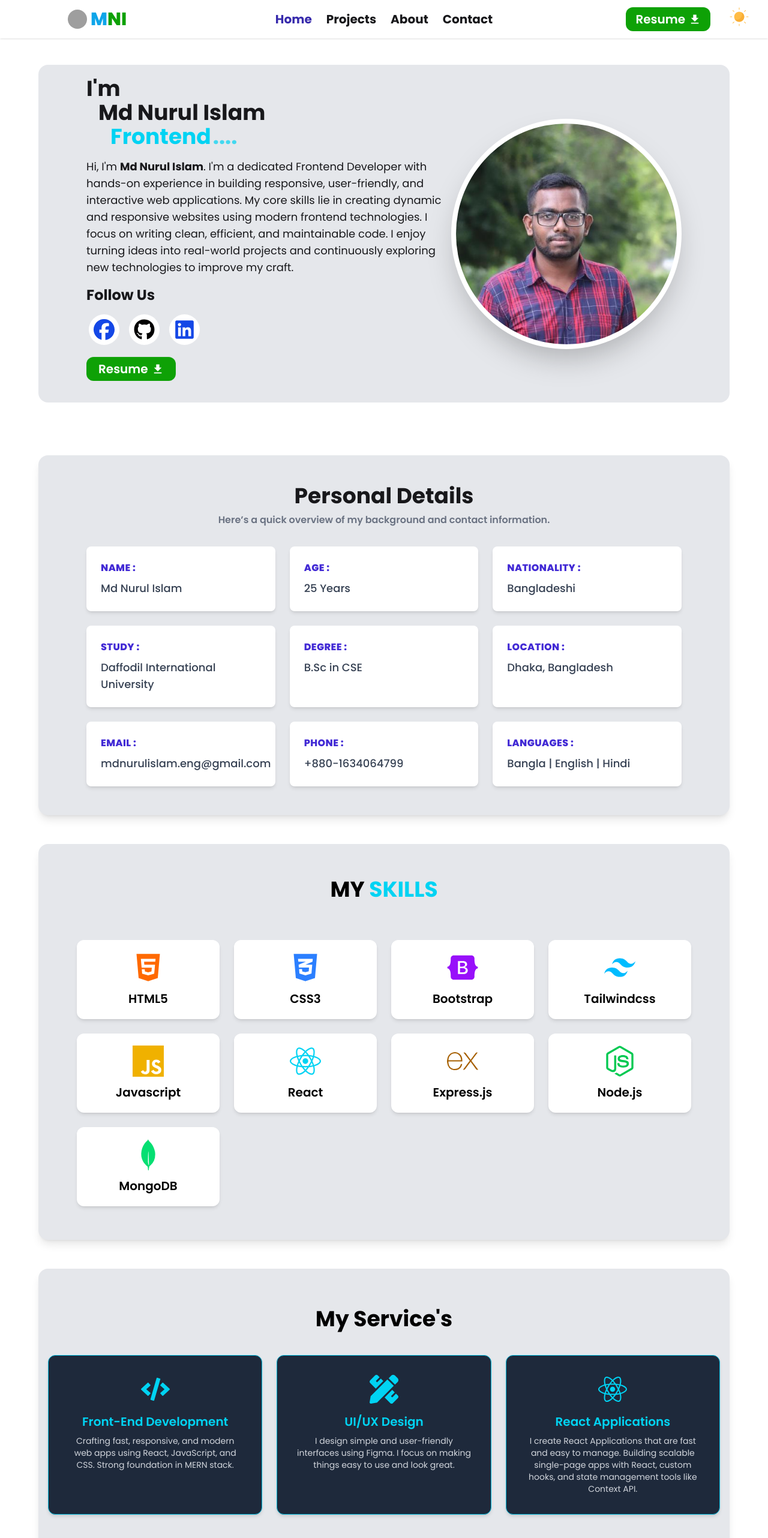
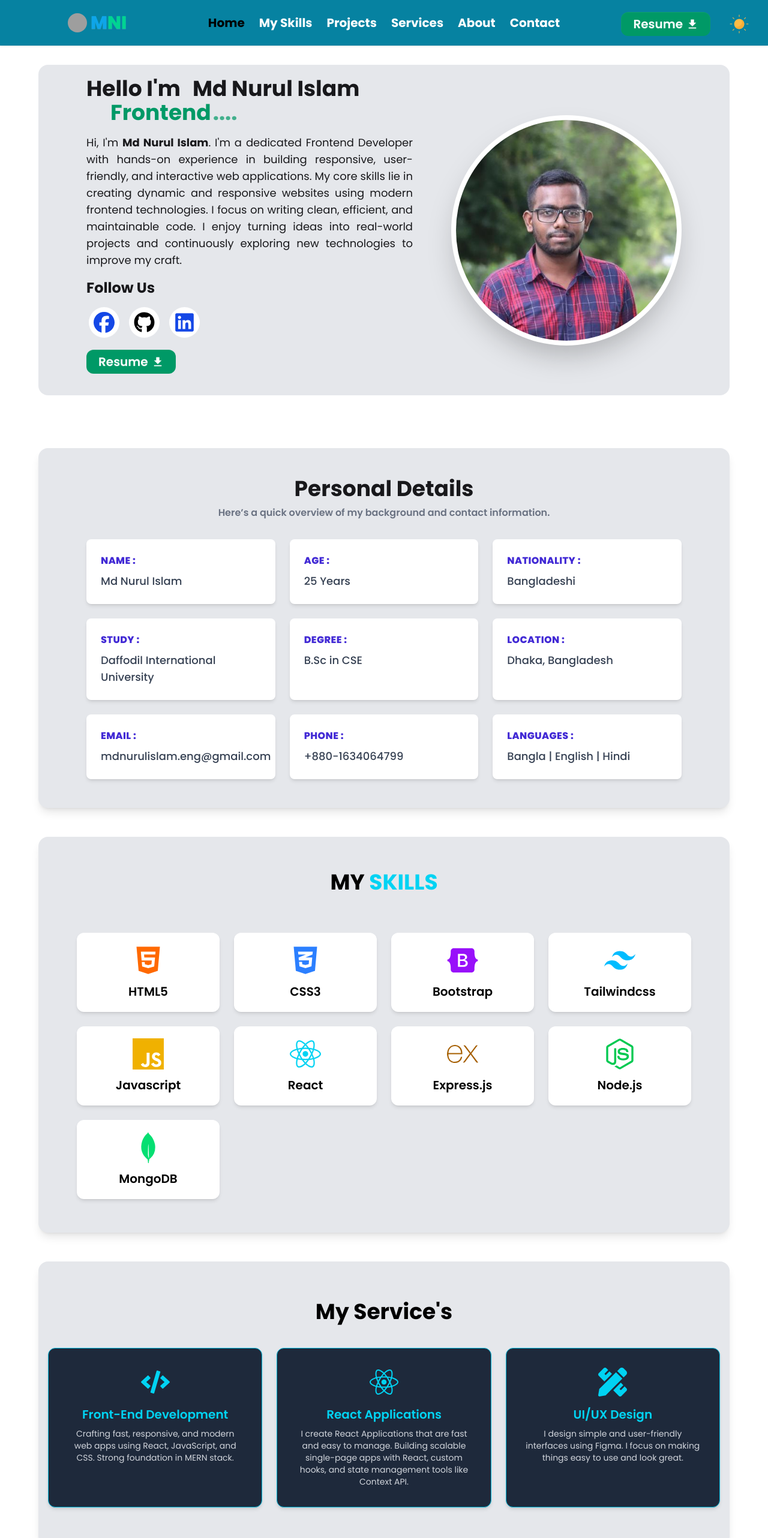
Before and after one commit to MdNurulIslam99/Md_Nurul_Islam_Portfolio, a React (Vite) app: page / in a window 1280 px wide. Shown: the top 2564 px of the page at 60% size. Built offline with nearby package versions, Linux system fonts and the light colour scheme; grey boxes are pictures that could not be loaded.

Commit message:
updated navber skills service section

```diff
--- a/package.json
+++ b/package.json
@@ -12,6 +12,7 @@
   "dependencies": {
     "@tailwindcss/vite": "^4.1.11",
     "aos": "^2.3.4",
+    "framer-motion": "^12.23.12",
     "react": "^19.1.0",
     "react-dom": "^19.1.0",
     "react-icons": "^5.5.0",
--- a/src/components/About/About.jsx
+++ b/src/components/About/About.jsx
@@ -22,7 +22,7 @@ const About = () => {
   return (
     <div className="mt-5 mb-10  max-w-screen-2xl mx-auto md:px-7 lg:px-16 px-2 md:py-1 ">
       <div className="bg-gray-200 rounded-2xl shadow-lg py-12 px-4 md:px-8 lg:px-20 ">
-        <div className="max-w-6xl mx-auto" data-aos="fade-up">
+        <div className="max-w-7xl mx-auto" data-aos="fade-up">
           <div className="text-center mb-8">
             <h2 className="text-3xl md:text-4xl font-bold mb-2">
               Personal Details
--- a/src/components/Contact/Contact.jsx
+++ b/src/components/Contact/Contact.jsx
@@ -9,12 +9,12 @@ const Contact = () => {
         className=" flex items-center justify-center md:px-4 md:py-10 bg-gray-200 rounded-2xl"
         id="contact"
       >
-        <div className="max-w-6xl w-full bg-[#1E293B] rounded-2xl shadow-xl border border-cyan-500 p-8 md:p-16 grid md:grid-cols-2 gap-10 text-white">
+        <div className="max-w-7xl w-full bg-[#1E293B] rounded-2xl shadow-xl border border-cyan-500 p-8 md:p-16 grid md:grid-cols-2 gap-10 text-white">
           {/* className="max-w-6xl w-full bg-white/5 backdrop-blur-sm rounded-2xl shadow-xl border border-cyan-500 p-8 md:p-16 grid md:grid-cols-2 gap-10 text-white" */}
           {/* Left - Info */}
           <div className="space-y-6">
             <h2 className="text-3xl font-bold text-cyan-400">Contact Me</h2>
-            <p className="text-gray-300">
+            <p className="text-gray-300 text-justify">
               Feel free to get in touch with me.I'm always open to new projects,
               new ideas, and new opportunities. Have something in mind or just
               want to say hello? Feel free to reach out using the form or the
--- a/src/components/HeroSection/HeroSection.jsx
+++ b/src/components/HeroSection/HeroSection.jsx
@@ -1,40 +1,52 @@
 import React from "react";
 import { NavLink } from "react-router";
 import nurul from "../../assets/nurul.jpeg";
-import { FaFacebook, FaGithub, FaLinkedin, FaXTwitter } from "react-icons/fa6";
+import { FaFacebook, FaGithub, FaLinkedin } from "react-icons/fa6";
 import { IoMdDownload } from "react-icons/io";
 import TypewriterText from "../TypewriterText/TypewriterText";
+import { motion } from "framer-motion";
 
 const HeroSection = () => {
   return (
-    <div className="hero bg-gray-200 rounded-2xl mt-5 mb-10  max-w-screen-2xl mx-auto md:px-7 lg:px-16 px-2 md:py-1">
-      <div className="hero-content flex-col lg:flex-row-reverse">
-        <img
+    <div className="hero bg-gray-200 rounded-2xl mt-5 mb-10 max-w-screen-2xl mx-auto md:px-7 lg:px-16 px-2 md:py-1">
+      <div className="hero-content flex-col lg:flex-row-reverse gap-16">
+        {/* ✅ Animate profile image from RIGHT */}
+        <div>
+          <motion.img
             src={nurul}
+            initial={{ x: 200, opacity: 0 }} // start from right
+            animate={{ x: 0, opacity: 1 }} // move to center
+            transition={{ duration: 1, ease: "easeOut" }}
             className="max-w-sm rounded-full shadow-2xl p-2 bg-base-100 w-72 md:w-96 h-72 md:h-96"
           />
+        </div>
+
+        {/* ✅ Animate text from LEFT */}
         <div>
-          {/* <h1 className="lg:text-5xl md:text-4xl text-3xl font-bold mt-3">
-
-            </h1> */}
+          <motion.div
+            initial={{ x: -200, opacity: 0 }} // start from left
+            animate={{ x: 0, opacity: 1 }} // move to center
+            transition={{ duration: 1, ease: "easeOut", delay: 0.2 }}
+          >
             <div>
-            <TypewriterText></TypewriterText>
+              <TypewriterText />
             </div>
-          <p className="py-4 text-lg">
+            <p className="py-4 text-lg text-justify">
               Hi, I'm <strong>Md Nurul Islam</strong>. I'm a dedicated Frontend
               Developer with hands-on experience in building responsive,
-            user-friendly, and interactive web applications. My core skills lie
-            in creating dynamic and responsive websites using modern frontend
-            technologies. I focus on writing clean, efficient, and maintainable
-            code. I enjoy turning ideas into real-world projects and
-            continuously exploring new technologies to improve my craft.
+              user-friendly, and interactive web applications. My core skills
+              lie in creating dynamic and responsive websites using modern
+              frontend technologies. I focus on writing clean, efficient, and
+              maintainable code. I enjoy turning ideas into real-world projects
+              and continuously exploring new technologies to improve my craft.
             </p>
+
             {/* Social Media */}
             <div>
               <h3 className="text-2xl font-bold mb-4">Follow Us</h3>
               <div className="flex space-x-3">
-              <ul className=" px-1 fontMulish text-xl font-bold flex justify-center items-center gap-4 ">
-                <li className="p-2 bg-white  rounded-full">
+                <ul className="px-1 fontMulish text-xl font-bold flex justify-center items-center gap-4">
+                  <li className="p-2 bg-white rounded-full">
                     <NavLink
                       className="text-blue-700"
                       to="https://www.facebook.com/"
@@ -54,19 +66,9 @@ const HeroSection = () => {
                     </NavLink>
                   </li>
 
-                {/* <li className="p-2 bg-white  rounded-full">
+                  <li className="p-2 bg-white rounded-full">
                     <NavLink
-                      className="text-gray-200"
-                      to="https://x.com/"
-                      target="_blank"
-                    >
-                      <FaXTwitter size={35} />
-                    </NavLink>
-                  </li> */}
-
-                <li className="p-2 bg-white  rounded-full">
-                  <NavLink
-                    className="text-blue-700 "
+                      className="text-blue-700"
                       to="https://www.linkedin.com/"
                       target="_blank"
                     >
@@ -76,15 +78,21 @@ const HeroSection = () => {
                 </ul>
               </div>
             </div>
-          <NavLink
-            to="/"
-            className="btn mt-5 mb-4 px-5 btn-active bg-[#0EA106] border-none rounded-xl text-white text-xl font-semibold"
+
+            {/* Resume Button - Downloads & Opens */}
+            <a
+              href="/ResumeOfMdNurulIslam.pdf"
+              download="Resume-of-Md-Nurul-Islam.pdf"
+              target="_blank"
+              rel="noopener noreferrer"
+              className="btn mt-5 mb-4 px-5 btn-active bg-emerald-600 border-none rounded-xl text-white text-xl font-semibold"
             >
               Resume
               <span>
                 <IoMdDownload size={20} />
               </span>
-          </NavLink>
+            </a>
+          </motion.div>
         </div>
       </div>
     </div>
--- a/src/components/MyServices/MyServices.jsx
+++ b/src/components/MyServices/MyServices.jsx
@@ -1,5 +1,6 @@
 import React from "react";
 import { FaCode, FaPencilRuler, FaReact } from "react-icons/fa";
+import { motion } from "framer-motion";
 
 const services = [
   {
@@ -9,43 +10,54 @@ const services = [
       "Crafting fast, responsive, and modern web apps using React, JavaScript, and CSS. Strong foundation in MERN stack.",
   },
   {
+    icon: <FaReact className="text-5xl text-cyan-400 animate-spin-slow" />,
+    title: "React Applications",
+    description:
+      "I create React Applications that are fast and easy to manage. Building scalable single-page apps with React, custom hooks, and state management tools like Context API.",
+  },
+  {
     icon: <FaPencilRuler className="text-5xl text-cyan-400" />,
     title: "UI/UX Design",
     description:
       "I design simple and user-friendly interfaces using Figma. I focus on making things easy to use and look great.",
   },
-  {
-    icon: <FaReact className="text-5xl text-cyan-400 animate-spin-slow" />,
-    title: "React Applications",
-    description:
-      "I create React Applications that are fast and easy to manage. Building scalable single-page apps with React, custom hooks, and state management tools like Context API.",
+];
+
+const cardVariants = {
+  hiddenLeft: { opacity: 0, x: -100 },
+  hiddenRight: { opacity: 0, x: 100 },
+  visible: {
+    opacity: 1,
+    x: 0,
+    transition: { duration: 0.6, ease: "easeOut" },
   },
-];
+};
 
 const MyServices = () => {
   return (
-    /*   bg-[#0F172A] */
     <div className="bg-gray-200 rounded-2xl shadow-lg py-16 px-4" id="services">
-      <div className="max-w-6xl mx-auto">
-        {/* Title */}
+      <div className="max-w-7xl mx-auto">
         <h2 className="text-3xl md:text-4xl font-bold text-center text-black mb-10">
           My <span>Service's</span>
         </h2>
-        {/* <div className="w-24 h-1 bg-cyan-500 mx-auto mb-12"></div> */}
 
-        {/* Service Cards */}
         <div className="grid grid-cols-1 md:grid-cols-3 gap-6">
           {services.map((service, index) => (
-            <div
+            <motion.div
               key={index}
               className="bg-[#1E293B] border border-cyan-500 rounded-xl p-8 shadow-md hover:shadow-cyan-500/50 transition duration-300 text-white text-center hover:scale-[1.03]"
+              initial={index % 2 === 0 ? "hiddenLeft" : "hiddenRight"}
+              whileInView="visible"
+              viewport={{ once: false, amount: 0.3 }} // <-- changed here
+              variants={cardVariants}
+              transition={{ delay: index * 0.3 }}
             >
               <div className="flex justify-center mb-4">{service.icon}</div>
               <h3 className="text-xl font-semibold text-cyan-400 mb-2">
                 {service.title}
               </h3>
               <p className="text-gray-300 text-sm">{service.description}</p>
-            </div>
+            </motion.div>
           ))}
         </div>
       </div>
--- a/src/components/MySkills/MySkills.jsx
+++ b/src/components/MySkills/MySkills.jsx
@@ -73,7 +73,7 @@ const MySkills = () => {
       id="skills"
       data-aos="fade-up"
     >
-      <div className="max-w-6xl mx-auto">
+      <div className="max-w-7xl mx-auto">
         <h2
           className="text-3xl md:text-4xl text-black font-bold mb-6  inline-block text-center w-full"
           data-aos="fade-right"
--- a/src/components/Navbar/Navbar.jsx
+++ b/src/components/Navbar/Navbar.jsx
@@ -7,7 +7,9 @@ const Navbar = () => {
     <>
       <li>
         <NavLink
-          className={({ isActive }) => (isActive ? "text-indigo-800" : "")}
+          className={({ isActive }) =>
+            isActive ? "text-black text-lg font-bold" : "text-white text-lg"
+          }
           to="/"
         >
           <span className="text-xl font-bold">Home</span>
@@ -16,7 +18,20 @@ const Navbar = () => {
 
       <li>
         <NavLink
-          className={({ isActive }) => (isActive ? "text-indigo-800" : "")}
+          className={({ isActive }) =>
+            isActive ? "text-black text-lg font-bold" : "text-white text-lg"
+          }
+          to="/mySkills"
+        >
+          <span className="text-xl font-bold">My Skills</span>
+        </NavLink>
+      </li>
+
+      <li>
+        <NavLink
+          className={({ isActive }) =>
+            isActive ? "text-black text-lg font-bold" : "text-white text-lg"
+          }
           to="/projects"
         >
           <span className="text-xl font-bold">
@@ -27,7 +42,20 @@ const Navbar = () => {
 
       <li>
         <NavLink
-          className={({ isActive }) => (isActive ? "text-indigo-800" : "")}
+          className={({ isActive }) =>
+            isActive ? "text-black text-lg font-bold" : "text-white text-lg"
+          }
+          to="/service"
+        >
+          <span className="text-xl font-bold">Services</span>
+        </NavLink>
+      </li>
+
+      <li>
+        <NavLink
+          className={({ isActive }) =>
+            isActive ? "text-black text-lg font-bold" : "text-white text-lg"
+          }
           to="/about"
         >
           <span className="text-xl font-bold">About</span>
@@ -36,7 +64,9 @@ const Navbar = () => {
 
       <li>
         <NavLink
-          className={({ isActive }) => (isActive ? "text-indigo-800" : "")}
+          className={({ isActive }) =>
+            isActive ? "text-black text-lg font-bold" : "text-white text-lg"
+          }
           to="/contact"
         >
           <span className="text-xl font-bold">
@@ -47,7 +77,7 @@ const Navbar = () => {
     </>
   );
   return (
-    <div className="navbar fixed p-0 bg-base-100 z-50 shadow-sm mx-auto px-8 md:px-12 lg:px-16 xl:px-24">
+    <div className="navbar fixed p-0 bg-[#0682a1] z-50 shadow-sm mx-auto px-8 md:px-12 lg:px-16 xl:px-24">
       <div className="navbar-start">
         <div className="dropdown">
           <div tabIndex={0} role="button" className="btn btn-ghost lg:hidden">
@@ -82,7 +112,7 @@ const Navbar = () => {
           <h1 className=" md:text-3xl text-xl font-bold">
             <strong>
               <span className="text-[#0EA5E9]">M</span>
-              <span className="text-[#0EA106]">NI</span>
+              <span className="text-emerald-400">NI</span>
             </strong>
           </h1>
         </NavLink>
@@ -91,15 +121,19 @@ const Navbar = () => {
         <ul className="menu menu-horizontal px-1">{links}</ul>
       </div>
       <div className="navbar-end">
-        <Link
-          to="/"
-          className="btn  btn-active bg-[#0EA106] border-none rounded-xl text-white md:text-xl  font-semibold"
+        {/* Resume Button - Downloads & Opens */}
+        <a
+          href="/ResumeOfMdNurulIslam.pdf"
+          download="Resume-of-Md-Nurul-Islam.pdf"
+          target="_blank"
+          rel="noopener noreferrer"
+          className="btn mt-5 mb-4 px-5 btn-active bg-emerald-600 border-none rounded-xl text-white text-xl font-semibold"
         >
           Resume
           <span>
             <IoMdDownload size={20} />
           </span>
-        </Link>
+        </a>
       </div>
     </div>
   );
--- a/src/components/ThemeSwitch/ThemeSwitch.jsx
+++ b/src/components/ThemeSwitch/ThemeSwitch.jsx
@@ -7,7 +7,7 @@ function ThemeSwitch() {
   const { theme, toggleTheme } = useTheme();
 
   return (
-    <div className="fixed top-4 right-42 z-52  md:top-3 md:right-2 lg:right-8 cursor-pointer">
+    <div className="fixed top-4 right-42 z-52  md:top-6 md:right-2 lg:right-8 cursor-pointer">
       <div onClick={toggleTheme}>
         {theme === "light" ? (
           <img src={dayMode} alt="day mode" className="w-8 h-auto" />
--- a/src/components/TypewriterText/TypewriterText.jsx
+++ b/src/components/TypewriterText/TypewriterText.jsx
@@ -4,11 +4,10 @@ import { Typewriter } from "react-simple-typewriter";
 const TypewriterText = () => {
   return (
     <div className="  ">
-      <h1 className="text-2xl md:text-4xl  ">
-        <strong>I'm</strong>
-        <br />
-        <strong className="px-5">Md Nurul Islam </strong> <br />
-        <span className="text-cyan-400 font-bold px-10">
+      <h1 className="text-2xl md:text-4xl ">
+        <strong>Hello I'm</strong>
+        <strong className="px-5">Md Nurul Islam</strong> <br />
+        <span className="text-emerald-600 font-bold px-10">
           <Typewriter
             words={[
               "Web Developer",
```
Also changed, not shown: src/routes/routes.jsx (+10 -0 lines), 2 other files (tests, documents, lock files or other folders). Lines whose indentation alone changed are shown as unchanged.
